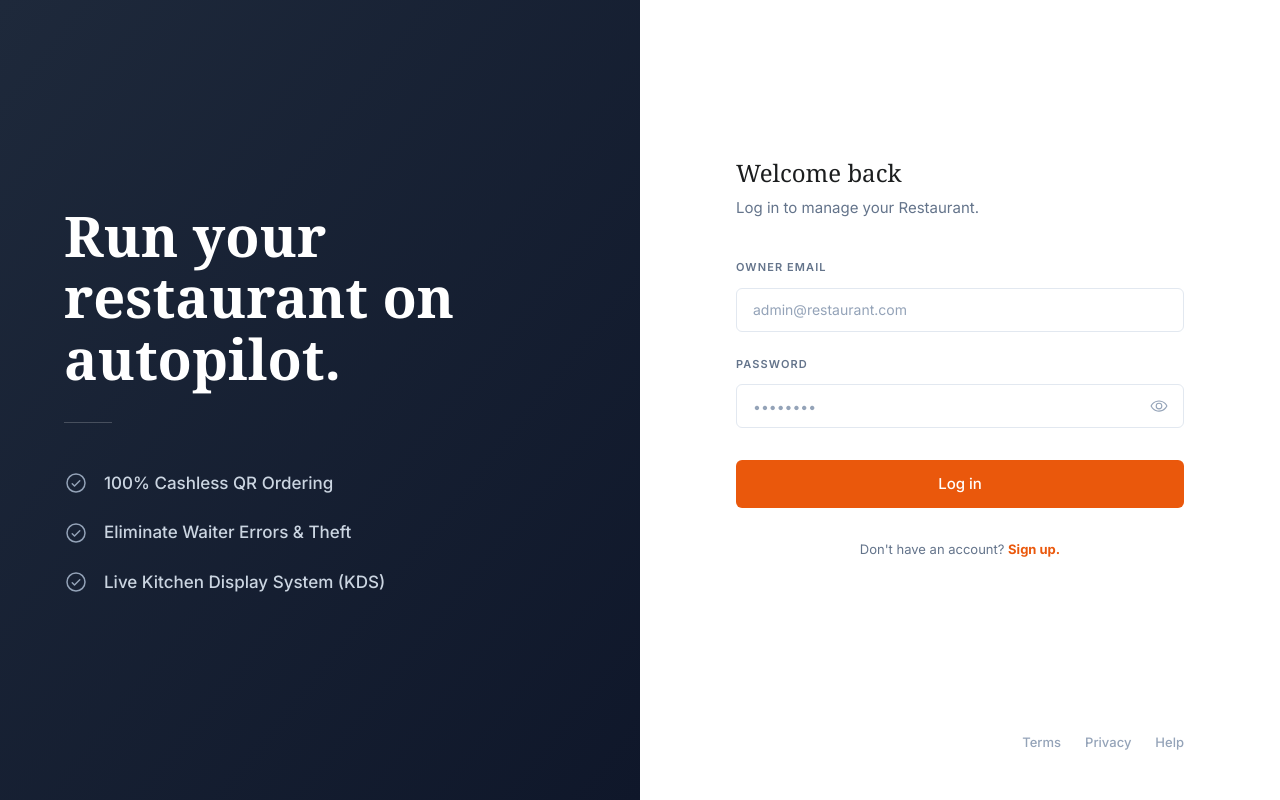
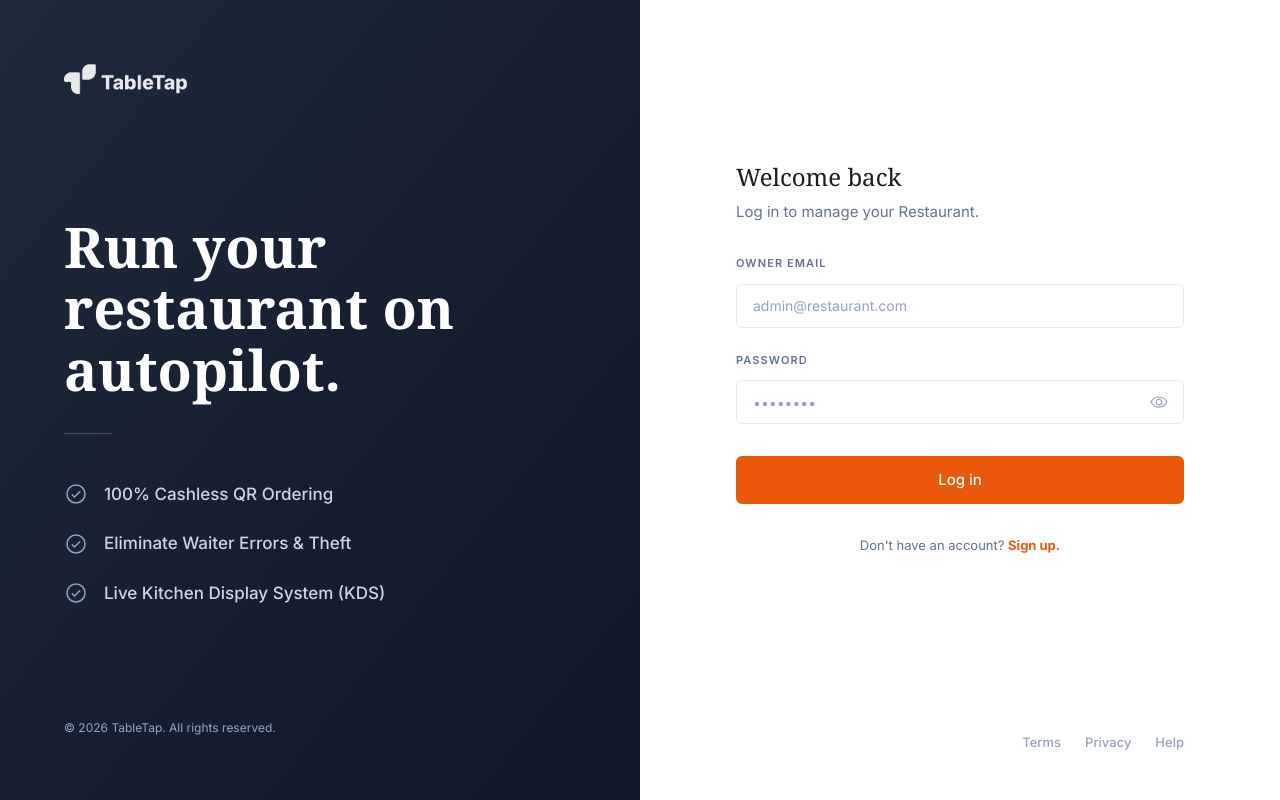
Before and after one commit to munachi821/Table-tap, a Next.js app: page /login in a window 1280 px wide. Built offline with nearby package versions, Linux system fonts and the light colour scheme; no server answers.

Commit message:
feat: add TableTap brand logos to landing and login pages

```diff
--- a/app/(landing page)/page.tsx
+++ b/app/(landing page)/page.tsx
@@ -4,6 +4,8 @@ import { CheckCircleIcon } from "@phosphor-icons/react";
 import { useEffect } from "react";
 import { createClient } from "@/utils/supabase/client";
 import { useRouter } from "next/navigation";
+import Image from "next/image";
+import Link from "next/link";
 import dynamic from "next/dynamic";
 
 // Dynamically import the signup form with SSR disabled to prevent Paystack window errors
@@ -36,10 +38,20 @@ export default function Home() {
   return (
     <div className="flex bg-white font-inter h-screen">
       {/* Left Panel */}
-      <div className="hidden lg:flex w-1/2 bg-[#0F172A] relative flex-col justify-between overflow-hidden h-screen">
+      <div className="hidden lg:flex w-1/2 bg-[#0F172A] relative flex-col justify-between overflow-hidden h-screen p-16">
         <div className="absolute inset-0 bg-linear-to-br from-[#1E293B] to-[#0F172A] z-0"></div>
 
-        <div className="relative z-10 px-16 py-24 flex-1 flex flex-col justify-center">
+        <div className="relative z-10">
+          <Image
+            src="/tabletap.png"
+            alt="TableTap"
+            width={140}
+            height={34}
+            className="h-8 w-auto object-contain brightness-0 invert opacity-90"
+          />
+        </div>
+
+        <div className="relative z-10 flex-1 flex flex-col justify-center">
           <h1 className="text-white text-5xl md:text-[56px] font-bold font-serif leading-[1.1] mb-8 max-w-lg">
             Run your restaurant on autopilot.
           </h1>
@@ -67,10 +79,23 @@ export default function Home() {
             </div>
           </div>
         </div>
+
+        <div className="relative z-10 text-xs text-[#94A3B8]">
+          © {new Date().getFullYear()} TableTap. All rights reserved.
+        </div>
       </div>
 
       {/* Right Panel */}
       <div className="w-full lg:w-1/2 flex flex-col py-12 px-8 lg:px-24 overflow-y-auto h-screen">
+        <div className="lg:hidden max-w-md mx-auto w-full mb-6">
+          <Image
+            src="/tabletap.png"
+            alt="TableTap"
+            width={130}
+            height={32}
+            className="h-7 w-auto object-contain"
+          />
+        </div>
         <SignupForm />
 
         <div className="w-full max-w-md mx-auto mt-24 flex justify-end gap-6 text-[#94A3B8] text-[13px] font-medium">
--- a/app/login/page.tsx
+++ b/app/login/page.tsx
@@ -5,6 +5,7 @@ import { useState, useEffect } from "react";
 import { createClient } from "@/utils/supabase/client";
 import { useRouter } from "next/navigation";
 import Link from "next/link";
+import Image from "next/image";
 import { Toaster, toast } from "sonner";
 
 export default function LoginPage() {
@@ -53,10 +54,22 @@ export default function LoginPage() {
     <div className="flex bg-white font-inter h-screen">
       <Toaster position="top-center" richColors theme="light" />
       {/* Left Panel */}
-      <div className="hidden lg:flex w-1/2 bg-[#0F172A] relative flex-col justify-between overflow-hidden h-screen">
+      <div className="hidden lg:flex w-1/2 bg-[#0F172A] relative flex-col justify-between overflow-hidden h-screen p-16">
         <div className="absolute inset-0 bg-linear-to-br from-[#1E293B] to-[#0F172A] z-0"></div>
 
-        <div className="relative z-10 px-16 py-24 flex-1 flex flex-col justify-center">
+        <div className="relative z-10">
+          <Link href="/" className="inline-block">
+            <Image
+              src="/tabletap.png"
+              alt="TableTap"
+              width={140}
+              height={34}
+              className="h-8 w-auto object-contain brightness-0 invert opacity-90"
+            />
+          </Link>
+        </div>
+
+        <div className="relative z-10 flex-1 flex flex-col justify-center">
           <h1 className="text-white text-5xl md:text-[56px] font-bold font-serif leading-[1.1] mb-8 max-w-lg">
             Run your restaurant on autopilot.
           </h1>
@@ -84,12 +97,27 @@ export default function LoginPage() {
             </div>
           </div>
         </div>
+
+        <div className="relative z-10 text-xs text-[#94A3B8]">
+          © {new Date().getFullYear()} TableTap. All rights reserved.
+        </div>
       </div>
 
       {/* Right Panel */}
       <div className="w-full lg:w-1/2 flex flex-col py-12 px-8 lg:px-24 overflow-y-auto h-screen">
         <div className="w-full max-w-md mx-auto my-auto pt-8">
-          <div className="mb-10">
+          <div className="mb-8">
+            <div className="lg:hidden mb-6">
+              <Link href="/">
+                <Image
+                  src="/tabletap.png"
+                  alt="TableTap"
+                  width={130}
+                  height={32}
+                  className="h-7 w-auto object-contain"
+                />
+              </Link>
+            </div>
             <h2 className="text-[#1B1D1E] text-2xl font-serif mb-2">
               Welcome back
             </h2>
```
